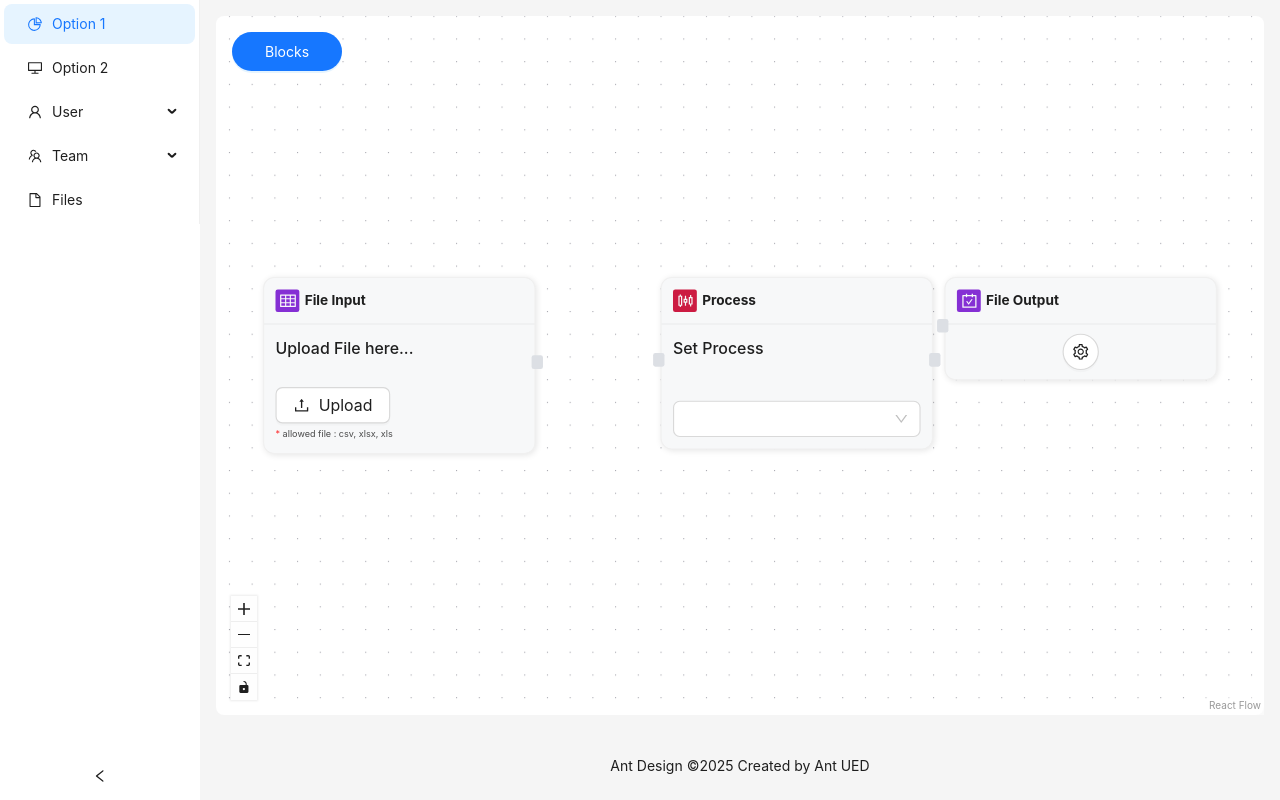
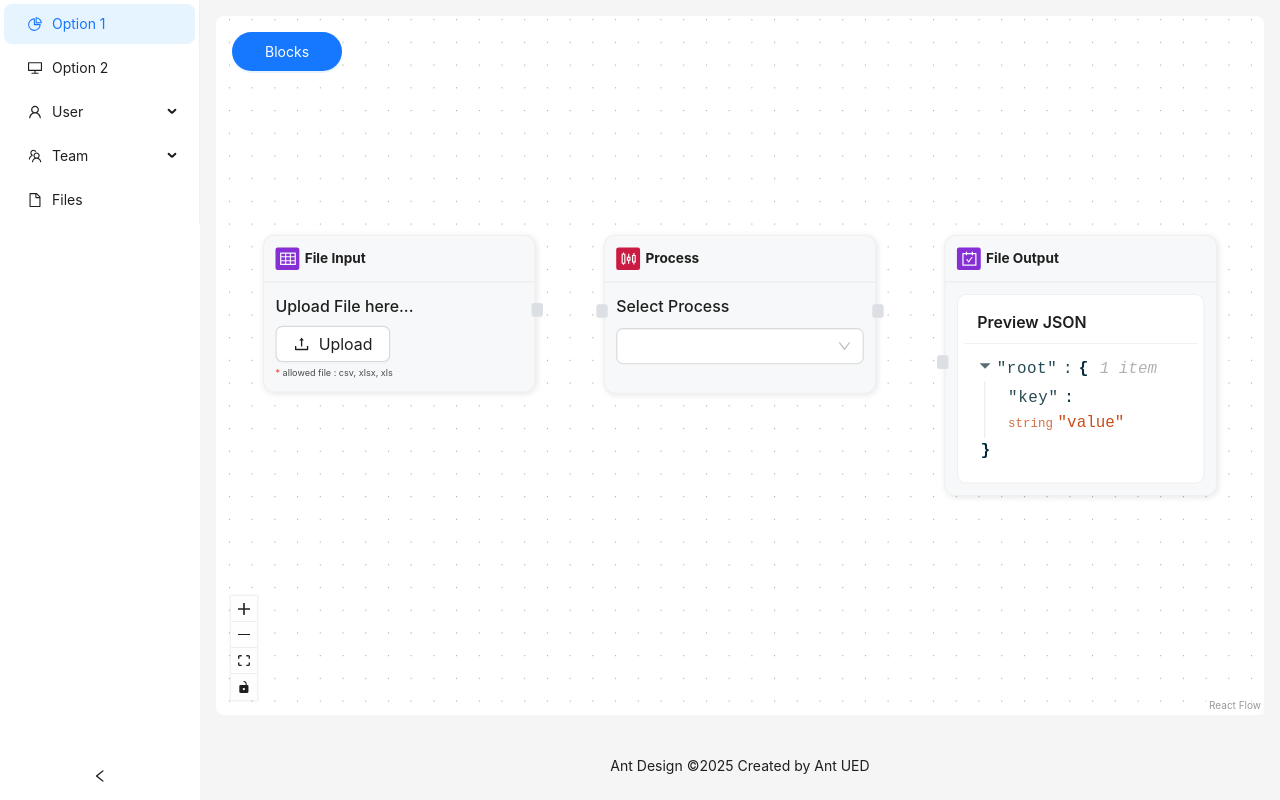
Before and after one commit to bikraabn1/drag-and-drop, a Next.js app: page / in a window 1280 px wide. Built offline with nearby package versions, Linux system fonts and the light colour scheme.

Commit message:
update process

```diff
--- a/package.json
+++ b/package.json
@@ -20,6 +20,7 @@
     "papaparse": "^5.5.3",
     "react": "^19.1.0",
     "react-dom": "^19.1.0",
+    "react-json-view": "^1.21.3",
     "xlsx": "^0.18.5"
   },
   "devDependencies": {
--- a/src/app/layout.tsx
+++ b/src/app/layout.tsx
@@ -35,6 +35,3 @@ export default function RootLayout({
     </html>
   );
 }
-
-{/* <AntdRegistry> */}
-{/* </AntdRegistry> */}
--- a/src/app/workspace/components/nodes/OutputNode.tsx
+++ b/src/app/workspace/components/nodes/OutputNode.tsx
@@ -2,10 +2,11 @@
 
 import { CarryOutOutlined, DownloadOutlined, FileExcelFilled, SettingOutlined, TableOutlined, UploadOutlined } from '@ant-design/icons'
 import { Handle, NodeProps, Position } from '@xyflow/react'
-import { Button, Card, Divider, Drawer, Flex, Upload } from 'antd'
+import { Button, Card, Divider, Drawer, Flex, Select, Upload } from 'antd'
 import Paragraph from 'antd/es/typography/Paragraph'
 import React, { useState } from 'react'
-import { cardStyle, drawerButtonStyle, headerIconNodeStyle, headerNodeStyle, headerTitleNodeStyle, targetHandleStyle } from './node-styles/node-style'
+import { bodyNodeStyle, cardStyle, drawerButtonStyle, headerIconNodeStyle, headerNodeStyle, headerTitleNodeStyle, targetHandleStyle } from './node-styles/node-style'
+import ReactJson from 'react-json-view'
 
 const OutputNode = ({ data }: NodeProps) => {
     const [open, setOpen] = useState(false);
@@ -18,6 +19,14 @@ const OutputNode = ({ data }: NodeProps) => {
         setOpen(false);
     };
 
+    const handleChange = (value: any) => {
+        console.log(value);
+    }
+
+    const testJson = {
+        "key": "value",
+    }
+
     return (
         <div>
             <Card style={cardStyle}>
@@ -25,20 +34,11 @@ const OutputNode = ({ data }: NodeProps) => {
                     <CarryOutOutlined style={{ ...headerIconNodeStyle, background: '#852FD4' }} />
                     <Paragraph style={headerTitleNodeStyle}>File Output</Paragraph>
                 </Flex>
-                <Divider style={{ margin: 0}} />
-                <Flex align='center' justify='center'>
-                    <Button style={drawerButtonStyle} onClick={showDrawer}>
-                        <SettingOutlined />
-                    </Button>
-                    <Drawer
-                        closable={{ 'aria-label': 'Close Button' }}
-                        onClose={onClose}
-                        open={open}
-                    >
-                        <Upload accept='xls, xlsx, csv'>
-                            <Button icon={<DownloadOutlined />}>Download</Button>
-                        </Upload>
-                    </Drawer>
+                <Divider style={{ margin: 0 }} />
+                <Flex align='center' justify='center' style={bodyNodeStyle}>
+                    <Card title={"Preview JSON"} style={{padding:5}} size='small'>
+                        <ReactJson src={testJson}/>
+                    </Card>
                 </Flex>
                 <Handle type='target' style={targetHandleStyle} position={Position.Left} />
             </Card >
--- a/src/app/workspace/components/nodes/ProcessNode.tsx
+++ b/src/app/workspace/components/nodes/ProcessNode.tsx
@@ -1,13 +1,24 @@
 'use client'
 
-import React, { useEffect, useMemo, useState } from 'react'
+import React, { ChangeEvent, useEffect, useMemo, useState } from 'react'
 import { SlidersOutlined } from '@ant-design/icons'
-import { Handle, NodeProps, Position, useEdges, useNodesData } from '@xyflow/react'
-import { Card, Divider, Flex, Select } from 'antd'
+import { Handle, Node, NodeProps, Position, useEdges, useNodesData, useReactFlow } from '@xyflow/react'
+import { Card, Checkbox, Divider, Flex, Radio, Select } from 'antd'
 import Paragraph from 'antd/es/typography/Paragraph'
-import { cardStyle, headerNodeStyle, headerTitleNodeStyle, sourceHandleStyle, targetHandleStyle, headerIconNodeStyle, bodyNodeStyle, bodyTitleNodeStyle } from './node-styles/node-style'
+import { cardStyle, headerNodeStyle, headerTitleNodeStyle, sourceHandleStyle, targetHandleStyle, headerIconNodeStyle, bodyNodeStyle, bodyTitleNodeStyle, bodyLabelSelector } from './node-styles/node-style'
+
+export type ExcelInputNodeData = {
+    data?: Array<Record<string, any>>
+    fileName?: string
+}
 
 const ProcessNode = ({ id }: NodeProps) => {
+    const [isOpen, setIsOpen] = useState<string>('')
+
+    const handleChangeProcessMethod = (value: string) => {
+        setIsOpen(value)
+    }
+
     const allEdges = useEdges()
     const sourceNodeIds = useMemo(() => {
         const ids = allEdges
@@ -17,10 +28,22 @@ const ProcessNode = ({ id }: NodeProps) => {
         return ids
     }, [id, allEdges])
 
-    const sourceNodeData = useNodesData(sourceNodeIds)
+    const sourceNodeData = useNodesData(sourceNodeIds) as Node<ExcelInputNodeData>[]
 
+    const columnHeader = useMemo(() => {
+        if (sourceNodeData && sourceNodeData.length > 0) {
+            const firstDataOnConnectedNode = sourceNodeData[0]
+            if (firstDataOnConnectedNode && firstDataOnConnectedNode.data) {
+                const headersData = firstDataOnConnectedNode.data.data?.[0]
+                const headers = headersData ? Object.keys(headersData) : []
 
-
+                return headers?.map(header => ({
+                    label: header,
+                    value: header
+                }))
+            }
+        }
+    }, [sourceNodeData, sourceNodeIds])
 
     return (
         <div>
@@ -33,12 +56,48 @@ const ProcessNode = ({ id }: NodeProps) => {
                 <Divider style={{ margin: '0' }} />
 
                 <Flex align='flex-start' style={bodyNodeStyle} vertical gap={5}>
-                    <h3 style={bodyTitleNodeStyle}>Set Process</h3>
-                    <Select style={{ width: '100%', marginTop: 10 }}>
-                        <Select.Option key="filter">Filter</Select.Option>
-                        <Select.Option key="sort-by">Sort By</Select.Option>
-                    </Select>
+                    <h3 style={bodyTitleNodeStyle}>Select Process</h3>
+                    <Select
+                        className='nodrag'
+                        styles={{ root: { width: '100%', marginBottom: 10 } }}
+                        onChange={handleChangeProcessMethod}
+                        options={[
+                            { value: 'filter', label: 'filter' },
+                            { value: 'sort', label: 'sort' }
+                        ]}
+                    />
+                    {isOpen !== '' ? (
+                        isOpen === 'sort' ? (
+                            <div style={{ width: "100%" }}>
+                                <h3 style={bodyTitleNodeStyle}>Sort By</h3>
+                                <Select
+                                    styles={{ root: { width: '100%' } }}
+                                    className='nodrag'
+                                    options={columnHeader}
+                                />
+                            </div>
+                        ) : columnHeader && columnHeader.length > 0
+                            ? (
+                                <div style={{ width: "100%" }}>
+                                    <h3 style={bodyTitleNodeStyle}>Filter</h3>
+                                    <Checkbox.Group
+                                        options={columnHeader}
+                                        onChange={(value) => console.log(value)}
+                                        style={{ display: 'flex', flexDirection: 'column', marginTop: 5 }}
+                                    />
+
+                                </div>
+                            ) : (
+                                <Checkbox defaultChecked={false} disabled={true}>
+                                    No Data Inputted
+                                </Checkbox>
+                            )
+                    ) : (
+                        <div></div>
+                    )
+                    }
                 </Flex>
+
                 <Handle type='target' style={targetHandleStyle} position={Position.Left} />
                 <Handle type='source' style={sourceHandleStyle} position={Position.Right} />
             </Card >
--- a/src/app/workspace/components/nodes/node-styles/node-style.ts
+++ b/src/app/workspace/components/nodes/node-styles/node-style.ts
@@ -58,10 +58,14 @@ export const headerIconNodeStyle: React.CSSProperties = {
 
 export const bodyNodeStyle : React.CSSProperties = {
     padding: 10,
-    minHeight: '80px'
+    minHeight: '80px',
 }
 
 export const bodyTitleNodeStyle : React.CSSProperties = {
-    marginBottom: 20,
+    marginBottom: 3,
     fontWeight: '500'
 }
+
+export const bodyLabelSelector : React.CSSProperties = {
+
+}
--- a/src/app/workspace/layout/WorkspaceLayout.tsx
+++ b/src/app/workspace/layout/WorkspaceLayout.tsx
@@ -30,7 +30,7 @@ const DragAndDropFlow = () => {
         },
         {
             id : '2',
-            position: {x: 550, y: 200},
+            position: {x: 500, y: 200},
             data: { label: 'Node 2' },
             type: 'processNode'
         },
```
Also changed, not shown: 1 other file (tests, documents, lock files or other folders).
